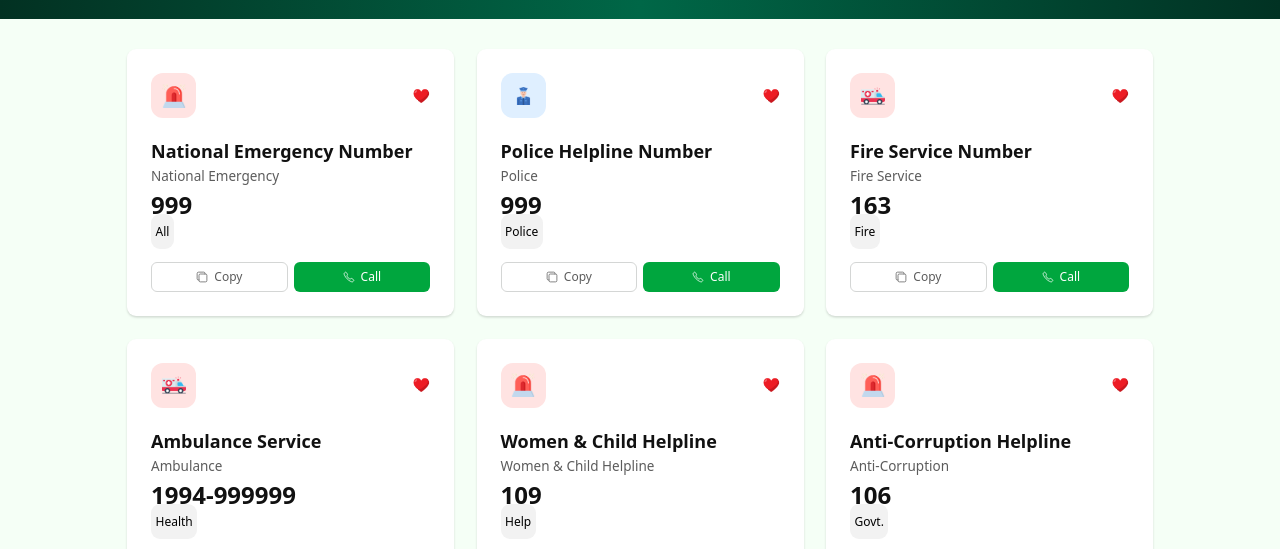
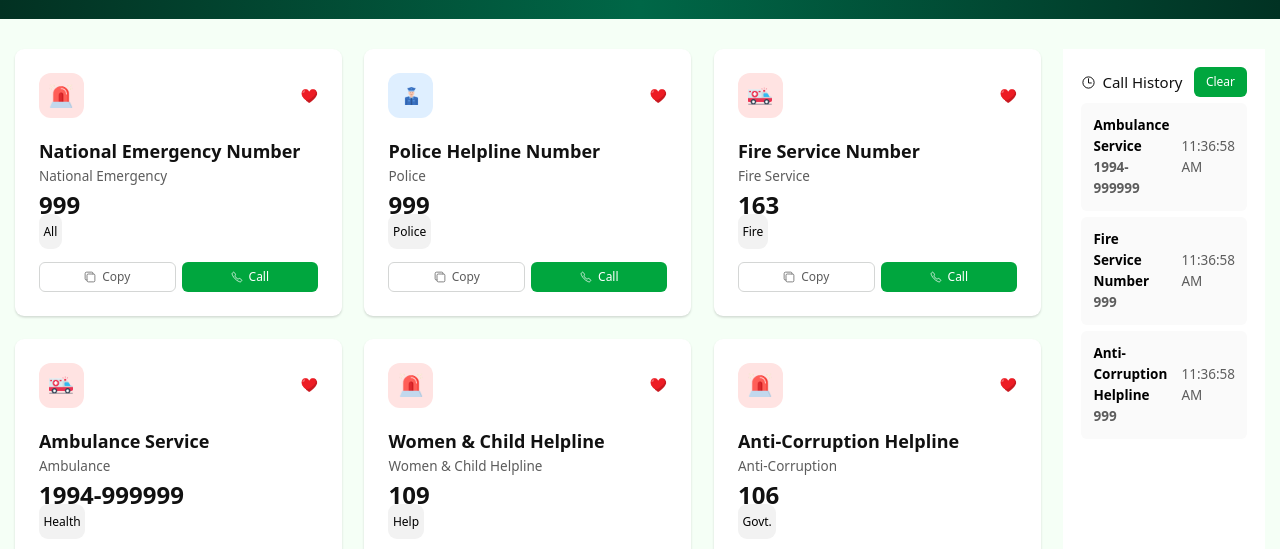
Before and after one commit to Shahriar-Hasan-Shakib/Emergency-Hotline, a website built with Vite: page index.html in a window 1280 px wide. Shown: the part 238-787 px from the top of the page. Built offline with nearby package versions, Linux system fonts and the light colour scheme.

Commit message:
Call-History Sidebar Added

```diff
--- a/index.html
+++ b/index.html
@@ -199,6 +199,38 @@
                     </div>
                 </div>
             </div>
+
+            <aside id="call-history" class="w-[500px] bg-white p-6">
+                <div class="mb-2">
+                    <div class="flex justify-between items-center ">
+                        <div class="text-xl flex items-center gap-2"><ion-icon name="time-outline"></ion-icon> <span class="text-dark">Call History</span></div>
+                        <div><button class="clear btn btn-success ">Clear</button></div>
+                    </div>
+                </div>
+                <ul class="list">
+                    <li class="">
+                        <div>
+                            <h2 class="title">Ambulance Service</h2>
+                            <p class="number">1994-999999</p>
+                        </div>
+                        <span class="time">11:36:58 AM</span>
+                    </li>
+                    <li>
+                        <div>
+                            <h2 class="title">Fire Service Number</h2>
+                            <p class="number">999</p>
+                        </div>
+                        <span class="time">11:36:58 AM</span>
+                    </li>
+                    <li>
+                        <div>
+                            <h2 class="title">Anti-Corruption Helpline</h2>
+                            <p class="number">999</p>
+                        </div>
+                        <span class="time">11:36:58 AM</span>
+                    </li>
+                </ul>
+            </aside>
         </section>
     </main>
 
--- a/src/style.css
+++ b/src/style.css
@@ -31,5 +31,12 @@ html { @apply scroll-smooth [zoom:75%]; }
 .card-container .card .actions { @apply flex gap-2; }
 .card-container .card .actions button { @apply flex-1; }
 
+#call-history { @apply text-lg; }
+#call-history .list { @apply flex flex-col gap-2; }
+#call-history .list li { @apply flex gap-4 justify-between items-center bg-surface p-4 rounded-lg }
+#call-history .list li div { @apply flex-4; }
+#call-history .title { @apply font-bold ; }
+#call-history .number { @apply text-light font-semibold; }
+#call-history .time { @apply flex-2 text-light; }
 
 button, .love { @apply transition duration-300 ease-in-out hover:shadow-[0px_4px_6px_rgba(0,0,0,0.1)] active:scale-95 cursor-pointer;}
```
